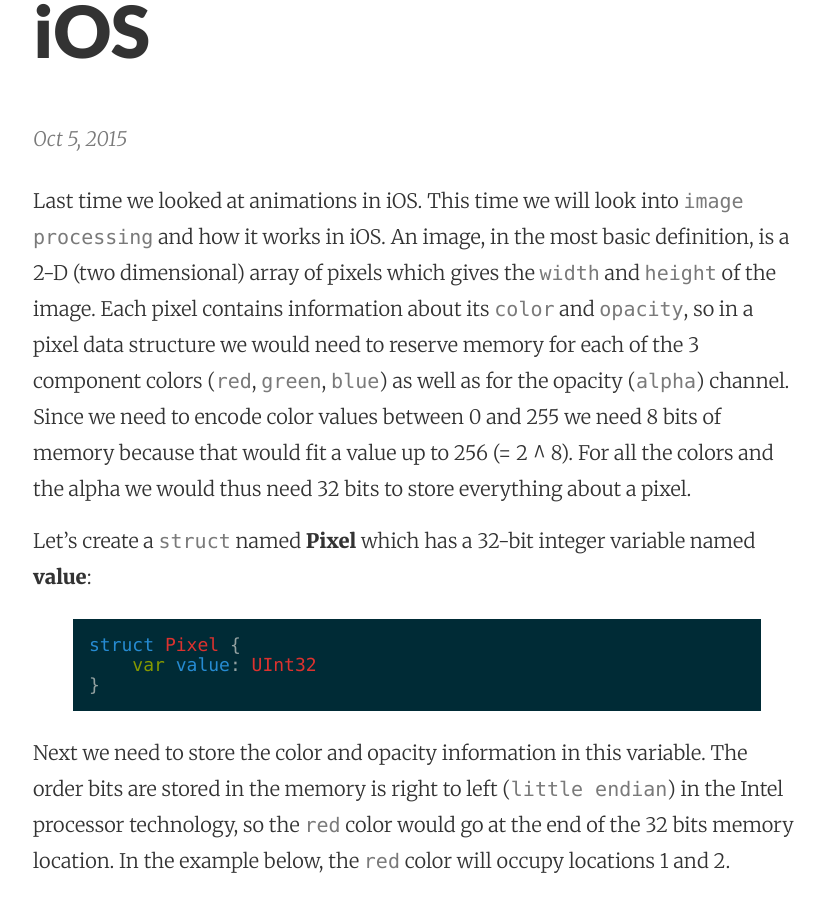
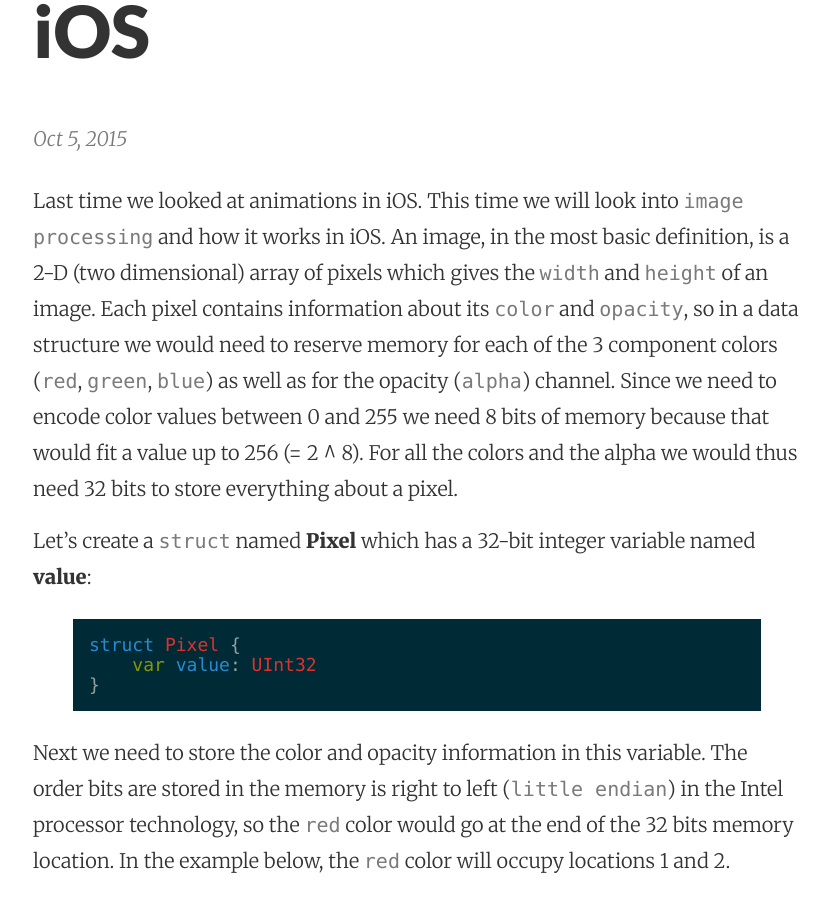
Before and after one commit to mhorga/mhorga.github.io, a Jekyll site: the page built from _posts/2015-10-05-image-processing-in-ios.markdown, in a window 1280 px wide and 900 px high, scrolled down 316 px. Shown: the whole window, without its empty margins (223-1053 px from the left). Built offline with Jekyll 4.4.1, drawn with Linux system fonts in a browser that asks for light colours.

Commit message:
Post update: Image processing in iOS

```diff
--- a/_posts/2015-10-05-image-processing-in-ios.markdown
+++ b/_posts/2015-10-05-image-processing-in-ios.markdown
@@ -3,7 +3,7 @@
 title: Image processing in iOS
 layout: post
 ---
-Last time we looked at animations in iOS. This time we will look into `image processing` and how it works in iOS. An image, in the most basic definition, is a 2-D (two dimensional) array of pixels which gives the `width` and `height` of the image. Each pixel contains information about its `color` and `opacity`, so in a pixel data structure we would need to reserve memory for each of the 3 component colors (`red`, `green`, `blue`) as well as for the opacity (`alpha`) channel. Since we need to encode color values between 0 and 255 we need 8 bits of memory because that would fit a value up to 256 (= 2 ^ 8). For all the colors and the alpha we would thus need 32 bits to store everything about a pixel.
+Last time we looked at animations in iOS. This time we will look into `image processing` and how it works in iOS. An image, in the most basic definition, is a 2-D (two dimensional) array of pixels which gives the `width` and `height` of an image. Each pixel contains information about its `color` and `opacity`, so in a data structure we would need to reserve memory for each of the 3 component colors (`red`, `green`, `blue`) as well as for the opacity (`alpha`) channel. Since we need to encode color values between 0 and 255 we need 8 bits of memory because that would fit a value up to 256 (= 2 ^ 8). For all the colors and the alpha we would thus need 32 bits to store everything about a pixel.
 
 Let's create a `struct` named __Pixel__ which has a 32-bit integer variable named __value__:
 
```
